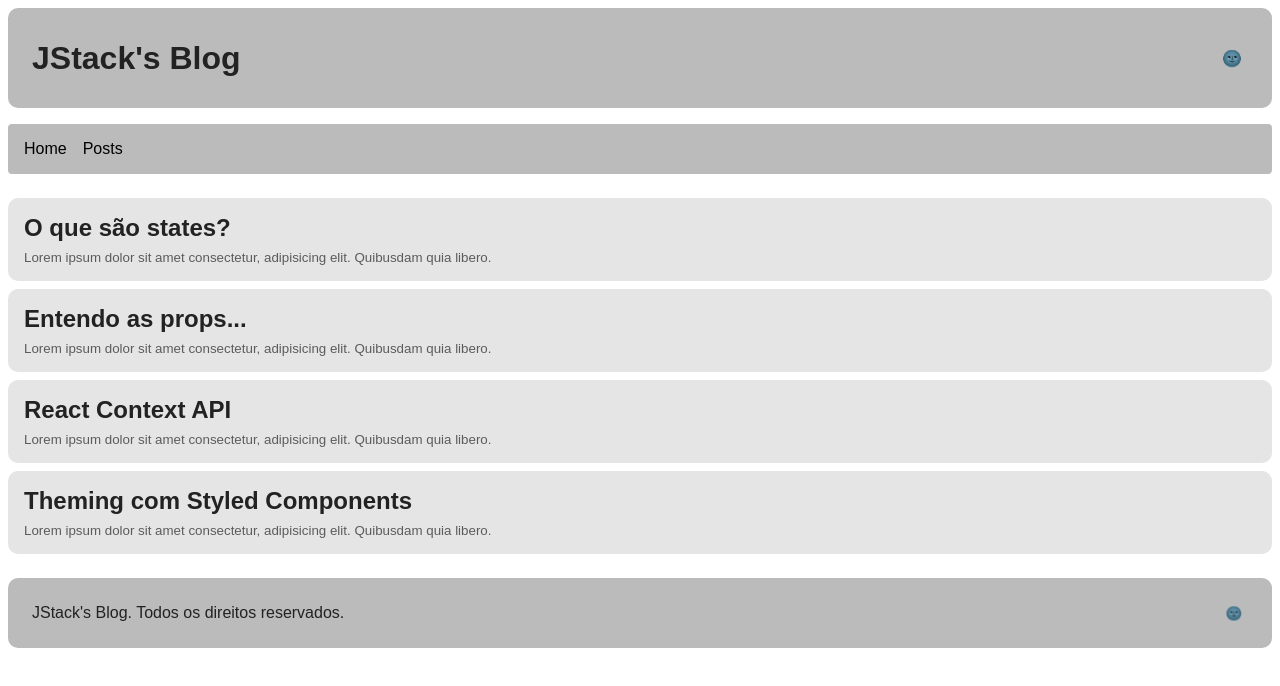
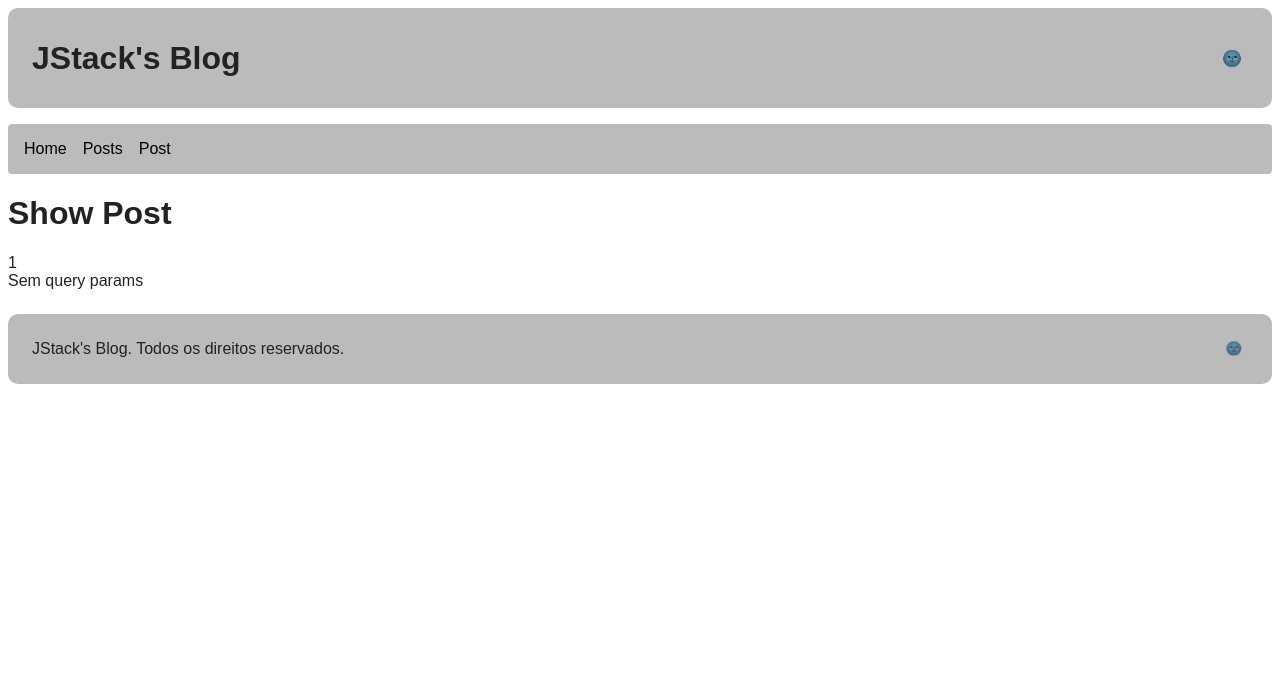
Before and after one commit to matheus-fga/curso-JStack, a React app in the folder React/Routes/: page /posts/1 in a window 1280 px wide. Shown: the top 686 px of the page. Built offline with nearby package versions, Linux system fonts and the light colour scheme.

Commit message:
Getting params and query params in routes

```diff
--- a/React/Routes/src/Routes.js
+++ b/React/Routes/src/Routes.js
@@ -3,13 +3,15 @@ import { Route, Switch } from 'react-router-dom';
 
 import Home from './pages/Home';
 import Posts from './pages/Posts';
+import Post from './pages/Post';
 import NotFound from './pages/NotFound';
 
 export default function Routes() {
   return (
     <Switch>
       <Route exact path="/" component={Home} />
-      <Route path="/posts" component={Posts} />
+      <Route exact path="/posts" component={Posts} />
+      <Route path="/posts/:id" component={Post} />
       <Route component={NotFound}/>
     </Switch>
   );
--- a/React/Routes/src/components/Layout/index.js
+++ b/React/Routes/src/components/Layout/index.js
@@ -18,6 +18,7 @@ export default function Layout(props) {
       <Nav>
         <Link to="/">Home</Link>
         <Link to="/posts">Posts</Link>
+        <Link to="/posts/1224231213432">Post</Link>
       </Nav>
       <Routes />
       <Footer
--- /dev/null
+++ b/React/Routes/src/pages/Post/index.js
@@ -0,0 +1,17 @@
+import React, { useMemo } from "react";
+import { useParams, useLocation } from 'react-router-dom';
+
+export default function Post() {
+  const params = useParams();
+  const { search } = useLocation();
+  const queryParams = useMemo(() => new URLSearchParams(search), [search]);
+
+  return(
+    <>
+      <h1>Show Post</h1>
+      <span>{params.id}</span>
+      <br />
+      <span>{queryParams.get('orderBy') || 'Sem query params'}</span>
+    </>
+  );
+}
--- a/React/Routes/webpack.config.js
+++ b/React/Routes/webpack.config.js
@@ -8,6 +8,7 @@ module.exports = {
   output: {
     path: path.resolve(__dirname, 'build'),
     filename: 'bundle[fullhash].js',
+    publicPath: '/',
   },
   plugins: [
     new HtmlWebpackPlugin ({
```
